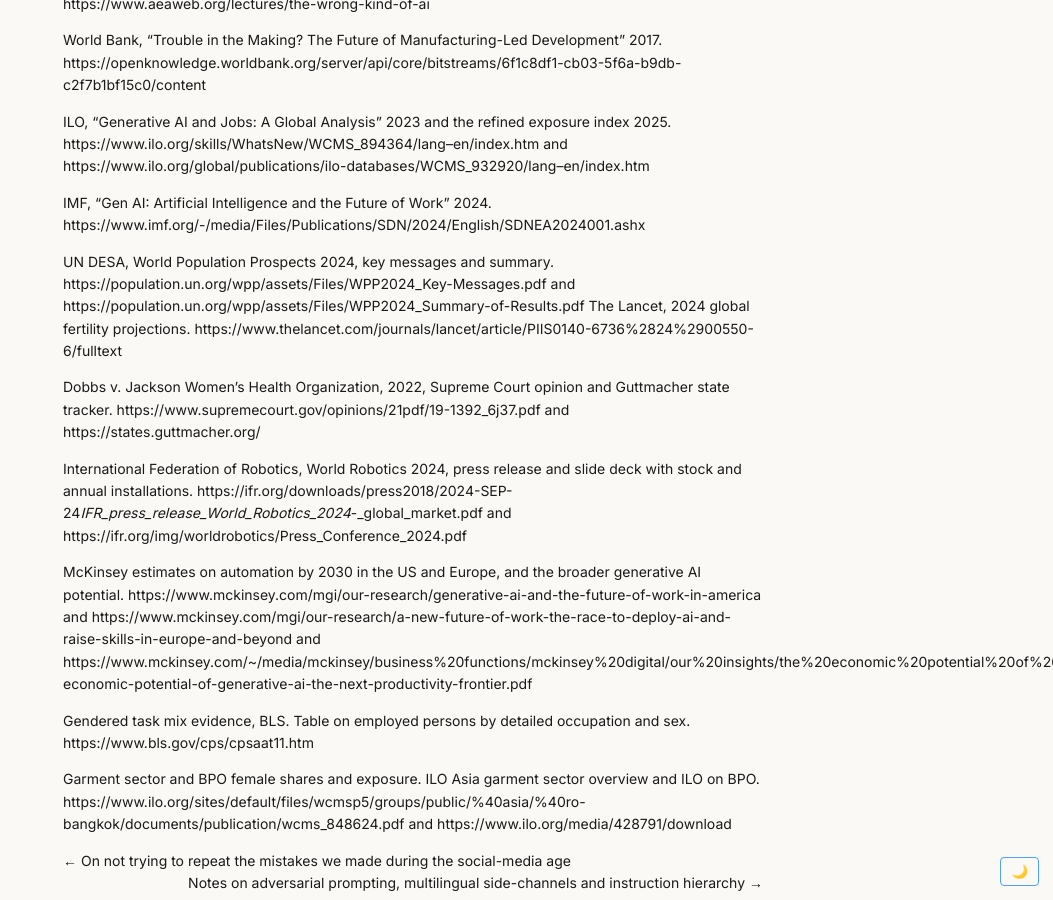
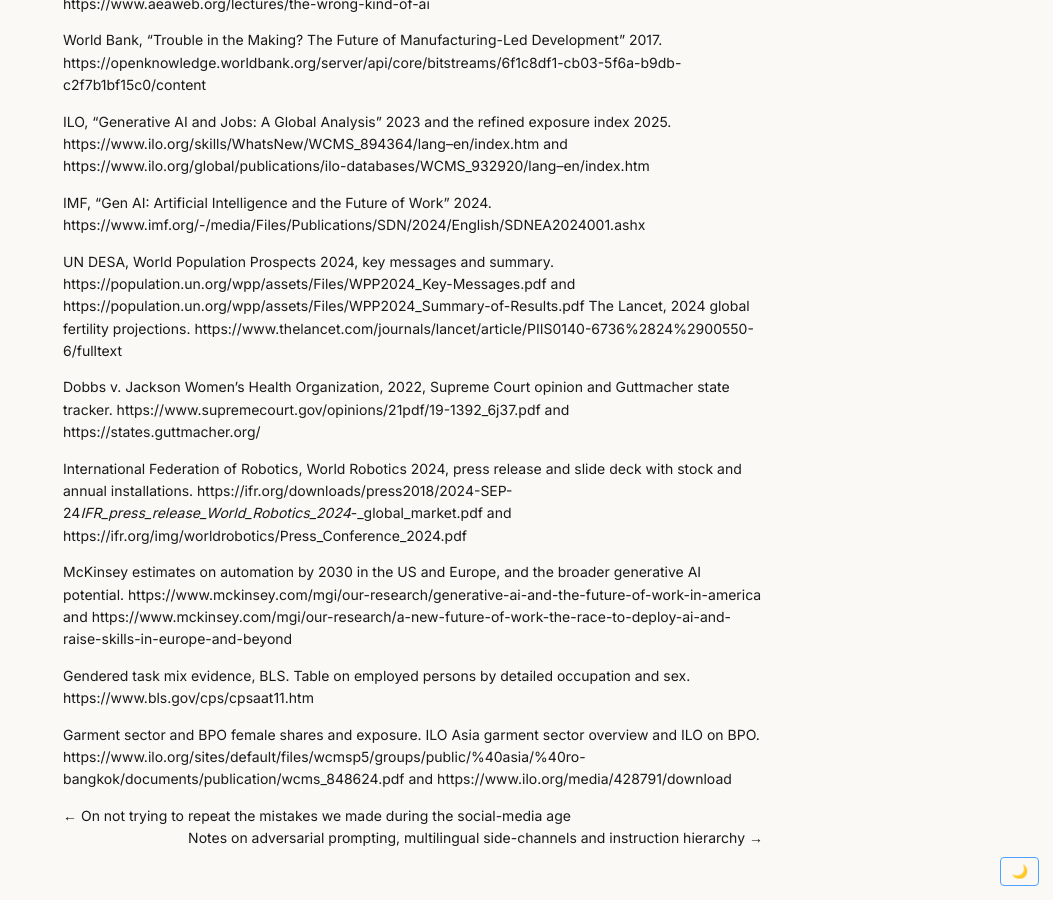
Before and after one commit to AMOHA-98/blogxyz, a Jekyll site: the page built from _posts/2025-08-11-on-automations-gendered-risk.md, in a window 1280 px wide and 900 px high, scrolled down 2717 px. Shown: the whole window, without its empty margins (227-1280 px from the left). Built offline with Jekyll 4.4.1, drawn with Linux system fonts in a browser that asks for light colours.

Commit message:
Update references in gendered risk analysis post to streamline McKinsey estimates on automation, improving clarity and focus on generative AI potential in the context of gendered implications.

```diff
--- a/_posts/2025-08-11-on-automations-gendered-risk.md
+++ b/_posts/2025-08-11-on-automations-gendered-risk.md
@@ -59,7 +59,7 @@
 
 International Federation of Robotics, World Robotics 2024, press release and slide deck with stock and annual installations. https://ifr.org/downloads/press2018/2024-SEP-24_IFR_press_release_World_Robotics_2024_-_global_market.pdf and https://ifr.org/img/worldrobotics/Press_Conference_2024.pdf
 
-McKinsey estimates on automation by 2030 in the US and Europe, and the broader generative AI potential. https://www.mckinsey.com/mgi/our-research/generative-ai-and-the-future-of-work-in-america and https://www.mckinsey.com/mgi/our-research/a-new-future-of-work-the-race-to-deploy-ai-and-raise-skills-in-europe-and-beyond and https://www.mckinsey.com/~/media/mckinsey/business%20functions/mckinsey%20digital/our%20insights/the%20economic%20potential%20of%20generative%20ai%20the%20next%20productivity%20frontier/the-economic-potential-of-generative-ai-the-next-productivity-frontier.pdf
+McKinsey estimates on automation by 2030 in the US and Europe, and the broader generative AI potential. https://www.mckinsey.com/mgi/our-research/generative-ai-and-the-future-of-work-in-america and https://www.mckinsey.com/mgi/our-research/a-new-future-of-work-the-race-to-deploy-ai-and-raise-skills-in-europe-and-beyond
 
 Gendered task mix evidence, BLS. Table on employed persons by detailed occupation and sex. https://www.bls.gov/cps/cpsaat11.htm
 
```
